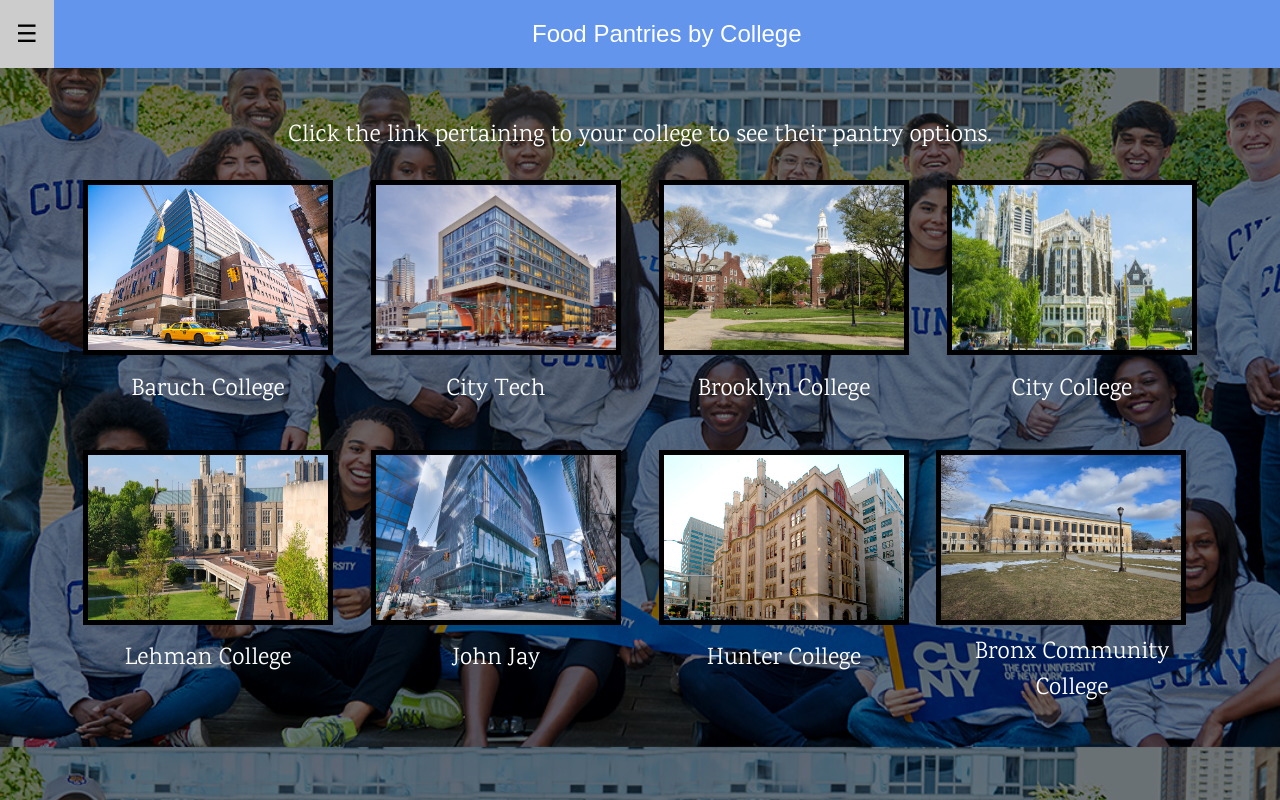
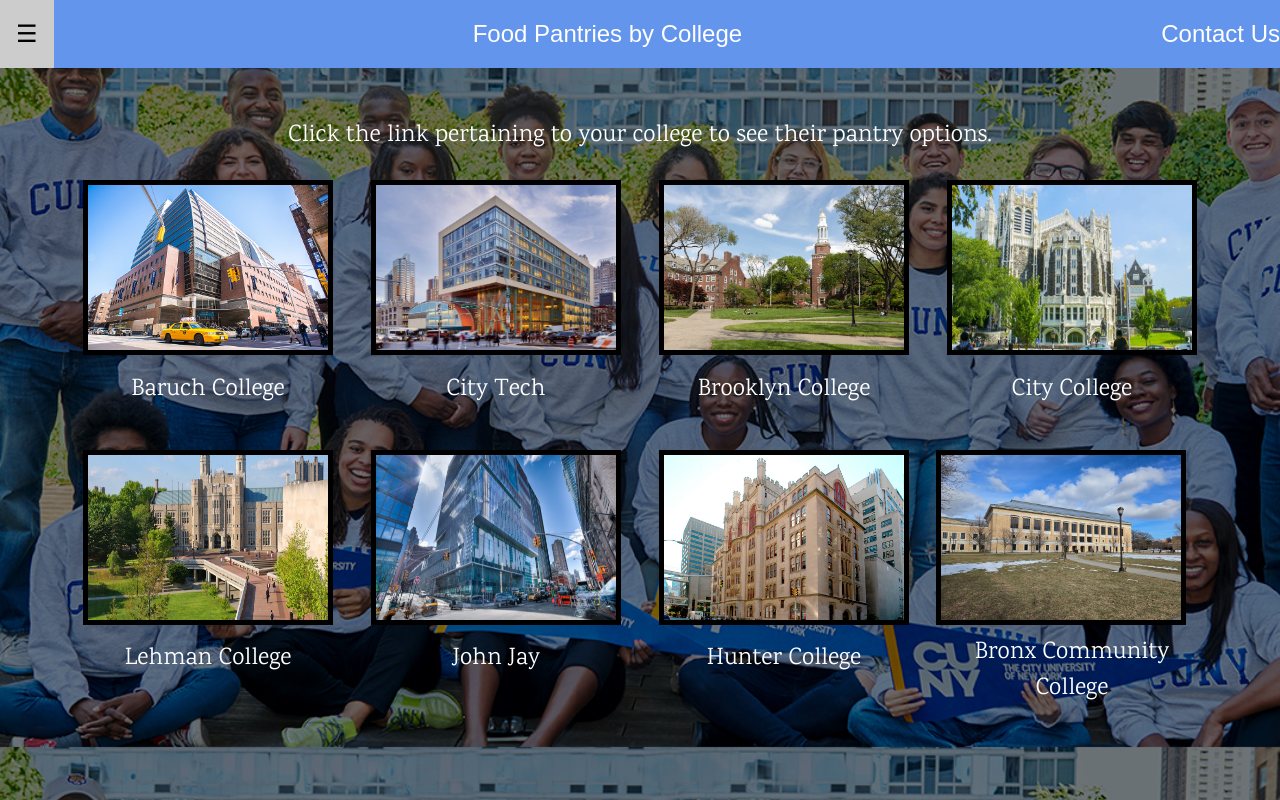
Before and after one commit to minglegao2001/CTP-Hackathon, a plain HTML site: page food.html in a window 1280 px wide. Drawn offline with nearby package versions, Linux system fonts and the light colour scheme.

Commit message:
Added redirect to contact page

```diff
--- a/food.html
+++ b/food.html
@@ -61,6 +61,7 @@
 <div class="w3-top">
   <div class="w3-xlarge" style="width:100%;margin:auto;background-color:cornflowerblue;">
     <div class="w3-button w3-padding-16 w3-left" onclick="w3_open()" style="color:white">☰</div>
+    <a href="contactpage.html"><div class="w3-right w3-padding-16" style="color:white">Contact Us</div></a>
     <div class="w3-center w3-padding-16" style="color:white">Food Pantries by College</div>
   </div>
 </div>
```
